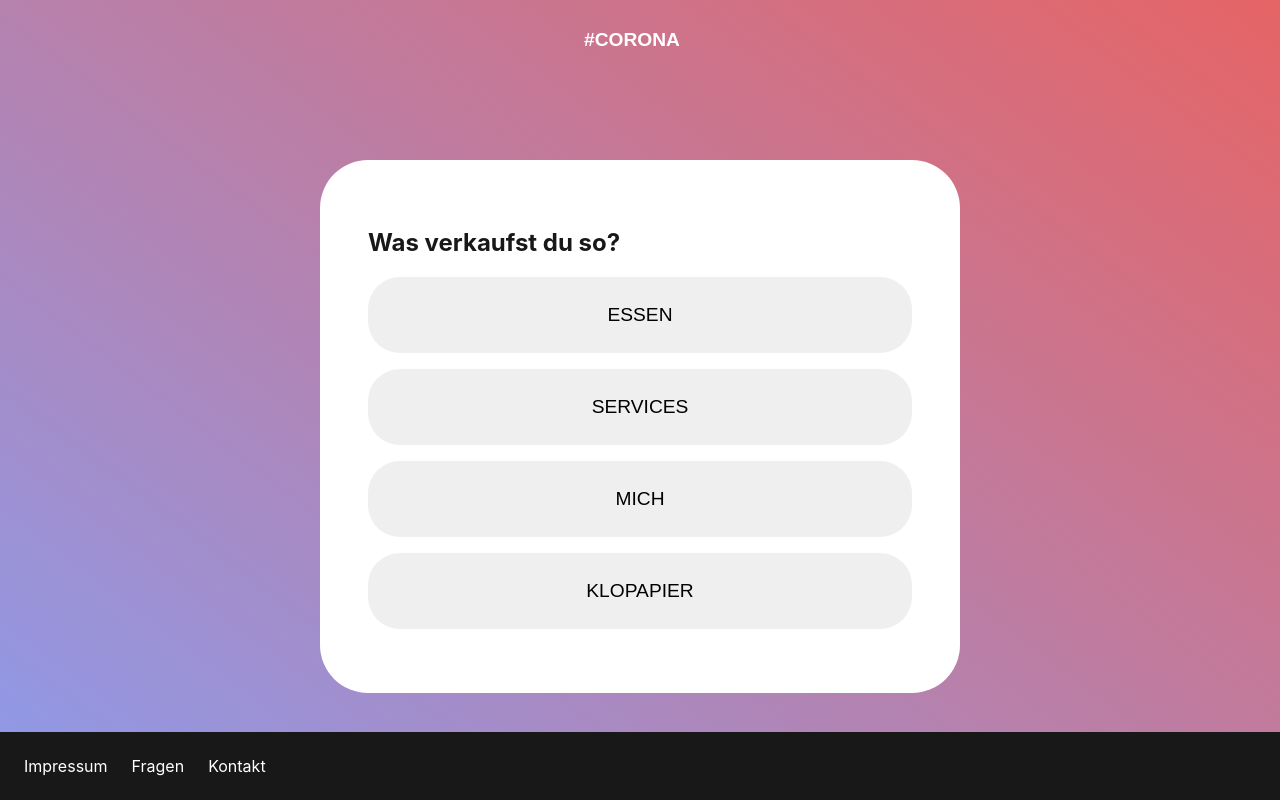
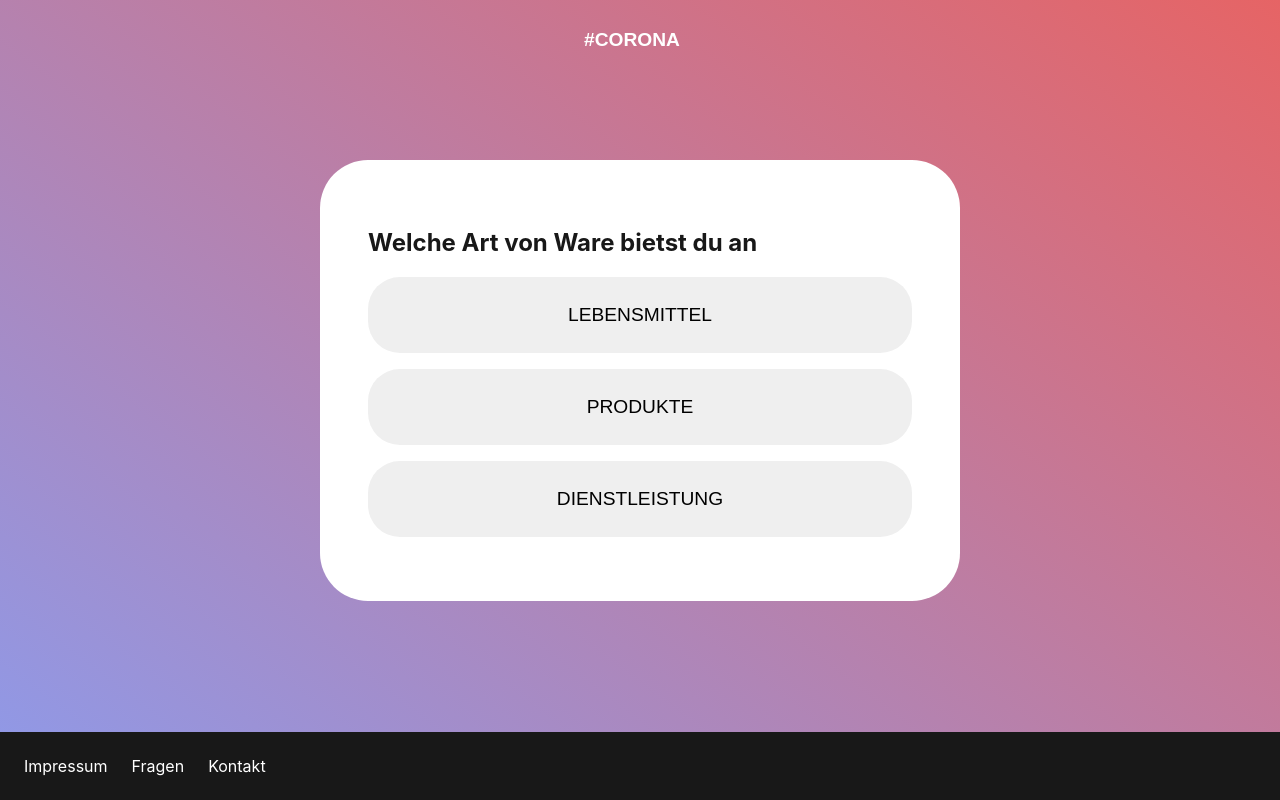
Before and after one commit to Bankernerd/digitalisierungswichtel, a React (Create React App) app: page /frage in a window 1280 px wide. Built offline with nearby package versions, Linux system fonts and the light colour scheme; a web font is replaced by a local one.

Commit message:
answer flow

```diff
--- a/src/Frage/Answer.js
+++ b/src/Frage/Answer.js
@@ -1,8 +1,9 @@
 import React from 'react';
+import { checkPropTypes } from 'prop-types';
 
 export function Answer(props) {
   return (
-    <button className="btn btn-answer">
+    <button className="btn btn-answer" onClick={() => props.onClicked()}>
       <span className="selected"></span>
       {props.answer}
     </button>
--- a/src/Frage/Card.js
+++ b/src/Frage/Card.js
@@ -1,5 +1,5 @@
 import React from 'react';
-
+import PropTypes from 'prop-types';
 import { Answer } from './Answer';
 
 export function Card(props) {
@@ -8,9 +8,18 @@ export function Card(props) {
       <h2 className="question">{props.frage}</h2>
       <div className="answers">
         {props.answers.map(answer => (
-          <Answer answer={answer} />
+          <Answer
+            answer={answer}
+            onClicked={props.onAnswerSelected}
+          />
         ))}
       </div>
     </div>
   );
 }
+
+Card.propTypes = {
+  frage: PropTypes.string.isRequired,
+  answers: PropTypes.array.isRequired,
+  onAnswerSelected: PropTypes.func.isRequired
+};
--- a/src/Frage/index.js
+++ b/src/Frage/index.js
@@ -1,19 +1,45 @@
-import React from 'react';
+import React, { Fragment } from 'react';
+import PropTypes from 'prop-types';
 
 import { Card } from './Card';
 
 function Frage() {
   const [current, setCurrent] = React.useState(0);
 
-  const fragen = {};
+  const fragen = [{
+          frage: 'Welche Art von Ware bietst du an',
+          answers: ['Lebensmittel', 'Produkte', 'Dienstleistung'],
+        },
+        {
+          frage: 'Arbeitest du mit Terminen?',
+          answers: ['Ja, Telefonisch', 'Ja per Webportal', 'Nein'],
+        },
+        {
+          frage: 'Hast du einen Lieferservice?',
+          answers: ['Ja', 'Nein'],
+        },
+        {
+          frage: 'Wie erreichst du deinen Kunden?',
+          answers: ['Persönlicher Kontak', 'Social Media', 'Print Werbung'],
+        }];
+
+  function inc()
+  {
+    setCurrent(current + 1);
+  };
 
   return (
     <div className="frage">
       <div className="question-pane">
-        <Card
-          frage={'Was verkaufst du so?'}
-          answers={['Essen', 'Services', 'mich', 'Klopapier']}
-        />
+        {current < fragen.length ? (
+          <Card
+            frage={fragen[current].frage}
+            answers={fragen[current].answers}
+            onAnswerSelected={inc}
+          />
+        ):(
+          <div>"You did it"</div>
+        )}
       </div>
     </div>
   );
```
